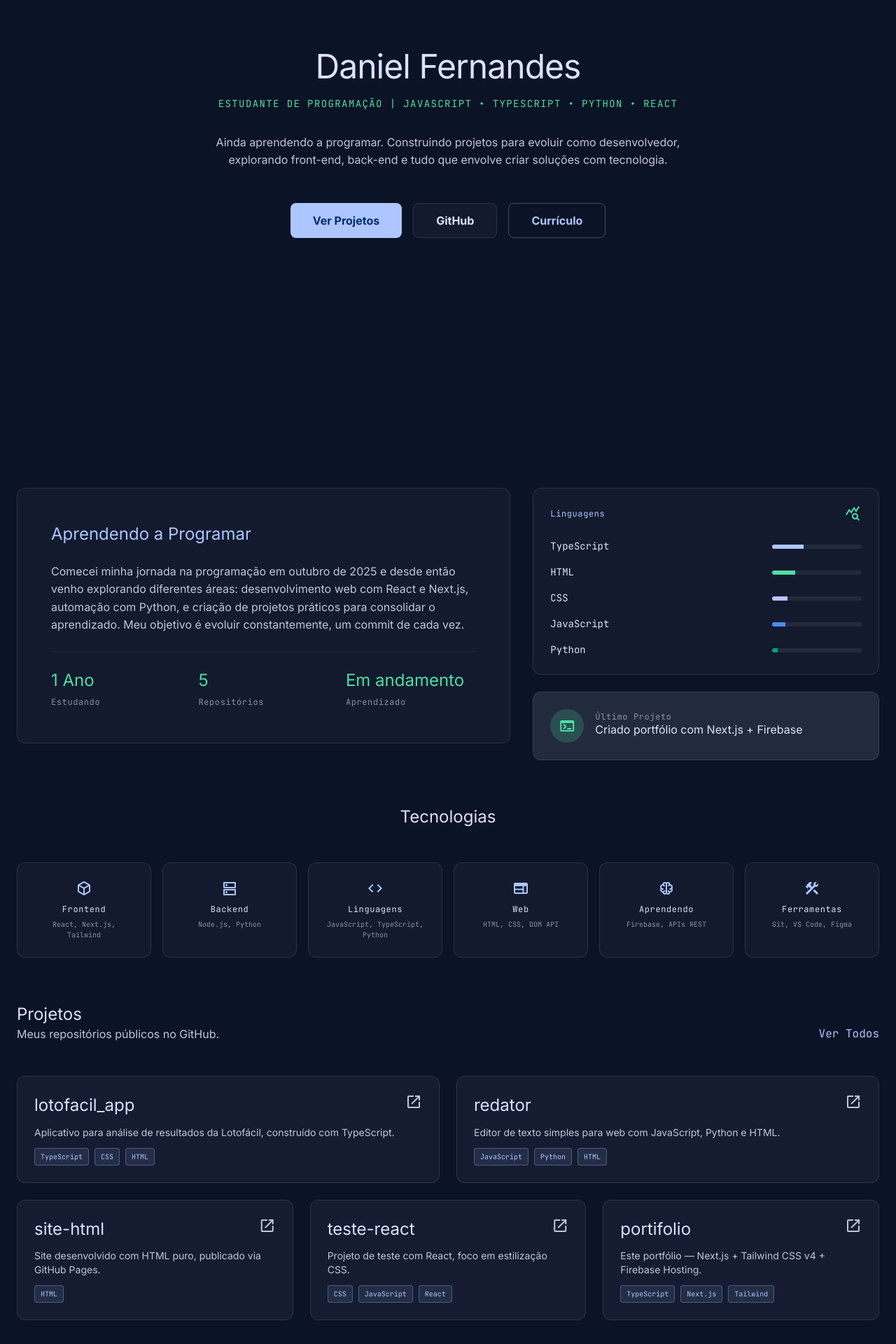
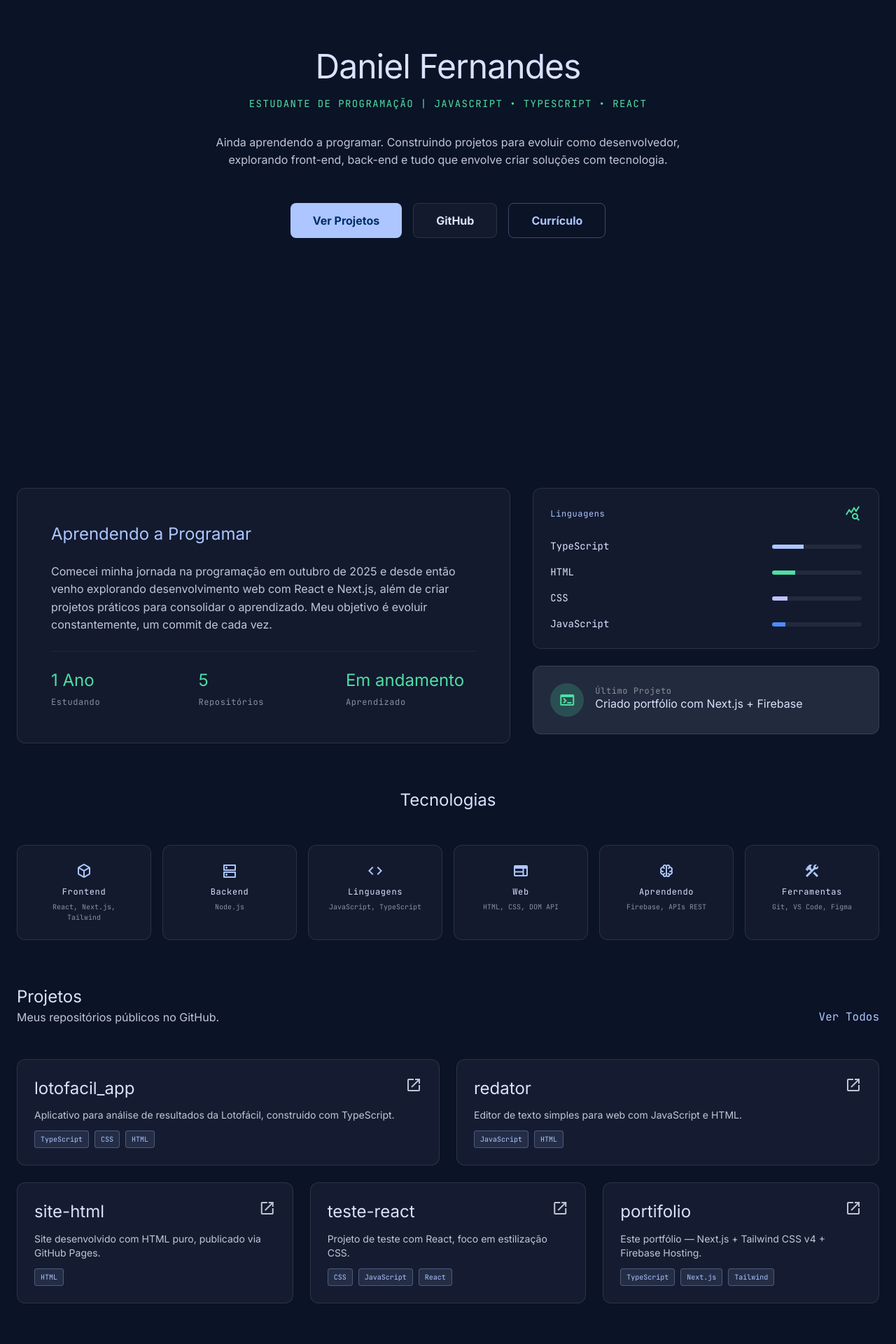
Before and after one commit to DanielFernandes-dev/portifolio, a Next.js app: page / in a window 1280 px wide. Shown: the part 320-2240 px from the top of the page at 70% size. Built offline with nearby package versions, Linux system fonts and the light colour scheme.

Commit message:
Remove referências a Python a pedido do usuário

```diff
--- a/app/components/AboutStats.tsx
+++ b/app/components/AboutStats.tsx
@@ -5,7 +5,7 @@ export default function AboutStats() {
         <div className="lg:col-span-7 glass-panel p-8 md:p-12 rounded-xl">
           <h2 className="text-headline-md mb-6 text-primary">Aprendendo a Programar</h2>
           <p className="font-body-base text-body-base text-on-surface-variant mb-6">
-            Comecei minha jornada na programação em outubro de 2025 e desde então venho explorando diferentes áreas: desenvolvimento web com React e Next.js, automação com Python, e criação de projetos práticos para consolidar o aprendizado. Meu objetivo é evoluir constantemente, um commit de cada vez.
+            Comecei minha jornada na programação em outubro de 2025 e desde então venho explorando desenvolvimento web com React e Next.js, além de criar projetos práticos para consolidar o aprendizado. Meu objetivo é evoluir constantemente, um commit de cada vez.
           </p>
           <div className="grid grid-cols-2 md:grid-cols-3 gap-6 pt-6 border-t border-white/5">
             <div>
@@ -34,7 +34,7 @@ export default function AboutStats() {
                 { lang: "HTML", width: "26%", color: "bg-secondary" },
                 { lang: "CSS", width: "17%", color: "bg-tertiary" },
                 { lang: "JavaScript", width: "15%", color: "bg-primary-container" },
-                { lang: "Python", width: "6%", color: "bg-secondary-container" },
+
               ].map((item) => (
                 <div key={item.lang} className="flex justify-between items-center">
                   <span className="font-code-sm text-code-sm">{item.lang}</span>
--- a/app/components/Hero.tsx
+++ b/app/components/Hero.tsx
@@ -6,7 +6,7 @@ export default function Hero() {
           Daniel Fernandes
         </h1>
         <p className="font-code-sm text-code-sm text-secondary tracking-widest uppercase mb-8">
-          Estudante de Programação | JavaScript • TypeScript • Python • React
+          Estudante de Programação | JavaScript • TypeScript • React
         </p>
         <p className="font-body-base text-body-base text-on-surface-variant mb-12 max-w-2xl mx-auto">
           Ainda aprendendo a programar. Construindo projetos para evoluir como desenvolvedor, explorando front-end, back-end e tudo que envolve criar soluções com tecnologia.
--- a/app/components/Projects.tsx
+++ b/app/components/Projects.tsx
@@ -10,8 +10,8 @@ const projects = [
   },
   {
     title: "redator",
-    description: "Editor de texto simples para web com JavaScript, Python e HTML.",
-    tags: ["JavaScript", "Python", "HTML"],
+    description: "Editor de texto simples para web com JavaScript e HTML.",
+    tags: ["JavaScript", "HTML"],
     url: "https://github.com/DanielFernandes-dev/redator",
     span: "md:col-span-6",
   },
--- a/app/components/TechStack.tsx
+++ b/app/components/TechStack.tsx
@@ -1,7 +1,7 @@
 const stacks = [
   { icon: "deployed_code", name: "Frontend", tech: "React, Next.js, Tailwind" },
-  { icon: "dns", name: "Backend", tech: "Node.js, Python" },
-  { icon: "code", name: "Linguagens", tech: "JavaScript, TypeScript, Python" },
+  { icon: "dns", name: "Backend", tech: "Node.js" },
+  { icon: "code", name: "Linguagens", tech: "JavaScript, TypeScript" },
   { icon: "web", name: "Web", tech: "HTML, CSS, DOM API" },
   { icon: "neurology", name: "Aprendendo", tech: "Firebase, APIs REST" },
   { icon: "construction", name: "Ferramentas", tech: "Git, VS Code, Figma" },
--- a/app/components/Timeline.tsx
+++ b/app/components/Timeline.tsx
@@ -19,7 +19,7 @@ const events = [
     year: "2025",
     title: "Início nos Estudos",
     subtitle: "Primeiros passos",
-    description: "Criação da conta no GitHub e início da jornada na programação com Python e JavaScript.",
+    description: "Criação da conta no GitHub e início da jornada na programação com JavaScript.",
     align: "left",
     dotColor: "bg-outline",
   },
--- a/app/layout.tsx
+++ b/app/layout.tsx
@@ -15,8 +15,8 @@ const jetbrainsMono = JetBrains_Mono({
 export const metadata: Metadata = {
   title: "Daniel Fernandes | Portfolio",
   description:
-    "Aprendendo a programar e construindo projetos com JavaScript, TypeScript, Python e React.",
-  keywords: ["portfolio", "developer", "javascript", "typescript", "python", "react", "nextjs"],
+    "Aprendendo a programar e construindo projetos com JavaScript, TypeScript e React.",
+  keywords: ["portfolio", "developer", "javascript", "typescript", "react", "nextjs"],
 }
 
 export default function RootLayout({
```
